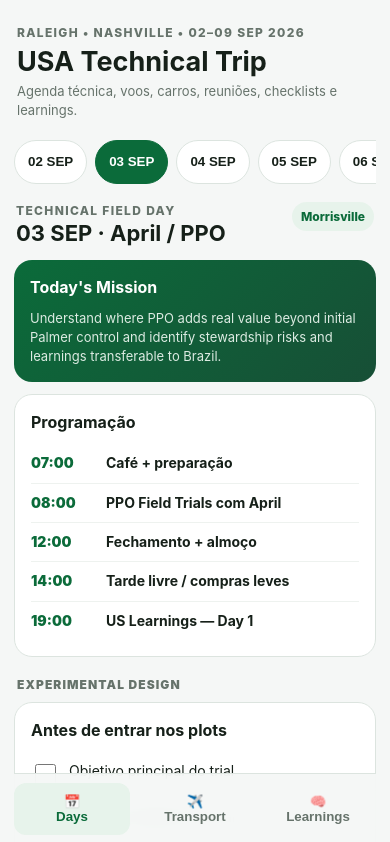
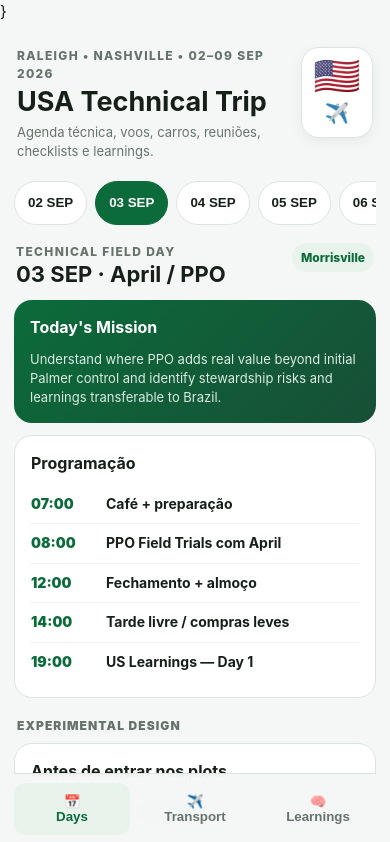
Before and after one commit to agroribeiro-rr-br/usatrip26, a plain HTML site: page index.html in a window 390 px wide. Shown: the top 842 px of the page. Drawn offline with Linux system fonts and the light colour scheme.

Commit message:
Update index.html

```diff
--- a/index.html
+++ b/index.html
@@ -247,6 +247,44 @@ textarea{
   h1{font-size:27px}
   .dayhead h2{font-size:22px}
   .row{grid-template-columns:105px 1fr}
+
+.hero-top{
+  display:flex;
+  justify-content:space-between;
+  align-items:flex-start;
+  gap:16px;
+}
+
+.usa-mark{
+  display:flex;
+  flex-direction:column;
+  align-items:center;
+  justify-content:center;
+  min-width:72px;
+  padding:8px 10px;
+  background:#fff;
+  border:1px solid var(--line);
+  border-radius:18px;
+  box-shadow:0 4px 14px rgba(0,0,0,.06);
+}
+
+.usa-flag{
+  font-size:38px;
+  line-height:1;
+}
+
+.usa-plane{
+  font-size:20px;
+  margin-top:5px;
+  opacity:.8;
+}
+
+@media(max-width:430px){
+  h1{font-size:27px}
+  .dayhead h2{font-size:22px}
+  .row{grid-template-columns:105px 1fr}
+}
+</style>
 }
 </style>
 </head>
@@ -256,11 +294,24 @@ textarea{
 <div class="app" id="app">
 
 <section class="hero">
-  <div class="kicker">Raleigh • Nashville • 02–09 Sep 2026</div>
-  <h1>USA Technical Trip</h1>
-  <div class="subtitle">
-    Agenda técnica, voos, carros, reuniões, checklists e learnings.
-  </div>
+
+  <div class="hero-top">
+
+    <div>
+      <div class="kicker">Raleigh • Nashville • 02–09 Sep 2026</div>
+      <h1>USA Technical Trip</h1>
+      <div class="subtitle">
+        Agenda técnica, voos, carros, reuniões, checklists e learnings.
+      </div>
+    </div>
+
+    <div class="usa-mark">
+      <div class="usa-flag">🇺🇸</div>
+      <div class="usa-plane">✈️</div>
+    </div>
+
+  </div>
+
 </section>
 
 <nav class="tabs" aria-label="Dias da viagem">
```
